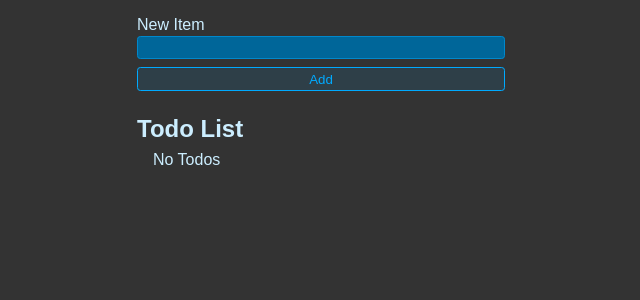
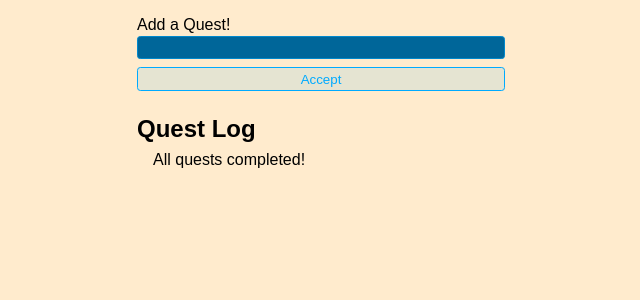
Before and after one commit to Solahks/To-Do, a React (Vite) app: page / in a window 1280 px wide. Shown: the top 300 px of the page, without its empty margins (319-959 px from the left). Built offline with nearby package versions, Linux system fonts and the light colour scheme.

Commit message:
style updates

```diff
--- a/src/App.jsx
+++ b/src/App.jsx
@@ -45,7 +45,7 @@ export default function App() {
   return (
     <>
       <NewTodoForm onSubmit={addTodo} />
-      <h1 className="header">Todo List</h1>
+      <h1 className="header">Quest Log</h1>
       <TodoList todos={todos} toggleTodo={toggleTodo} deleteTodo={deleteTodo} />
     </>
   )
--- a/src/NewTodoForm.jsx
+++ b/src/NewTodoForm.jsx
@@ -15,7 +15,7 @@ export function NewTodoForm({ onSubmit }) {
   return (
     <form onSubmit={handleSubmit} className="new-item-form">
       <div className="form-row">
-        <label htmlFor="item">New Item</label>
+        <label htmlFor="item">Add a Quest!</label>
         <input
           value={newItem}
           onChange={e => setNewItem(e.target.value)}
@@ -23,7 +23,7 @@ export function NewTodoForm({ onSubmit }) {
           id="item"
         />
       </div>
-      <button className="btn">Add</button>
+      <button className="btn">Accept</button>
     </form>
   )
 }
--- a/src/TodoList.jsx
+++ b/src/TodoList.jsx
@@ -3,7 +3,7 @@ import { TodoItem } from "./TodoItem"
 export function TodoList({ todos, toggleTodo, deleteTodo }) {
   return (
     <ul className="list">
-      {todos.length === 0 && "No Todos"}
+      {todos.length === 0 && "All quests completed!"}
       {todos.map(todo => {
         return (
           <TodoItem
--- a/src/styles.css
+++ b/src/styles.css
@@ -1,11 +1,14 @@
 * {
     font-family: Arial, Helvetica, sans-serif;
     box-sizing: border-box;
+    background-color: blanchedalmond;
   }
 
   body {
-    background: #333;
-    color: hsl(200, 100%, 90%);
+    background-position: center;
+    background-repeat: no-repeat;
+    background-position-y: top;
+    color: hsl(0, 0%, 0%);
     max-width: 400px;
     padding: 1rem;
     margin: 0 auto;
```
Also changed, not shown: src/images/todo.png (added), src/images/todo2.png (added).
